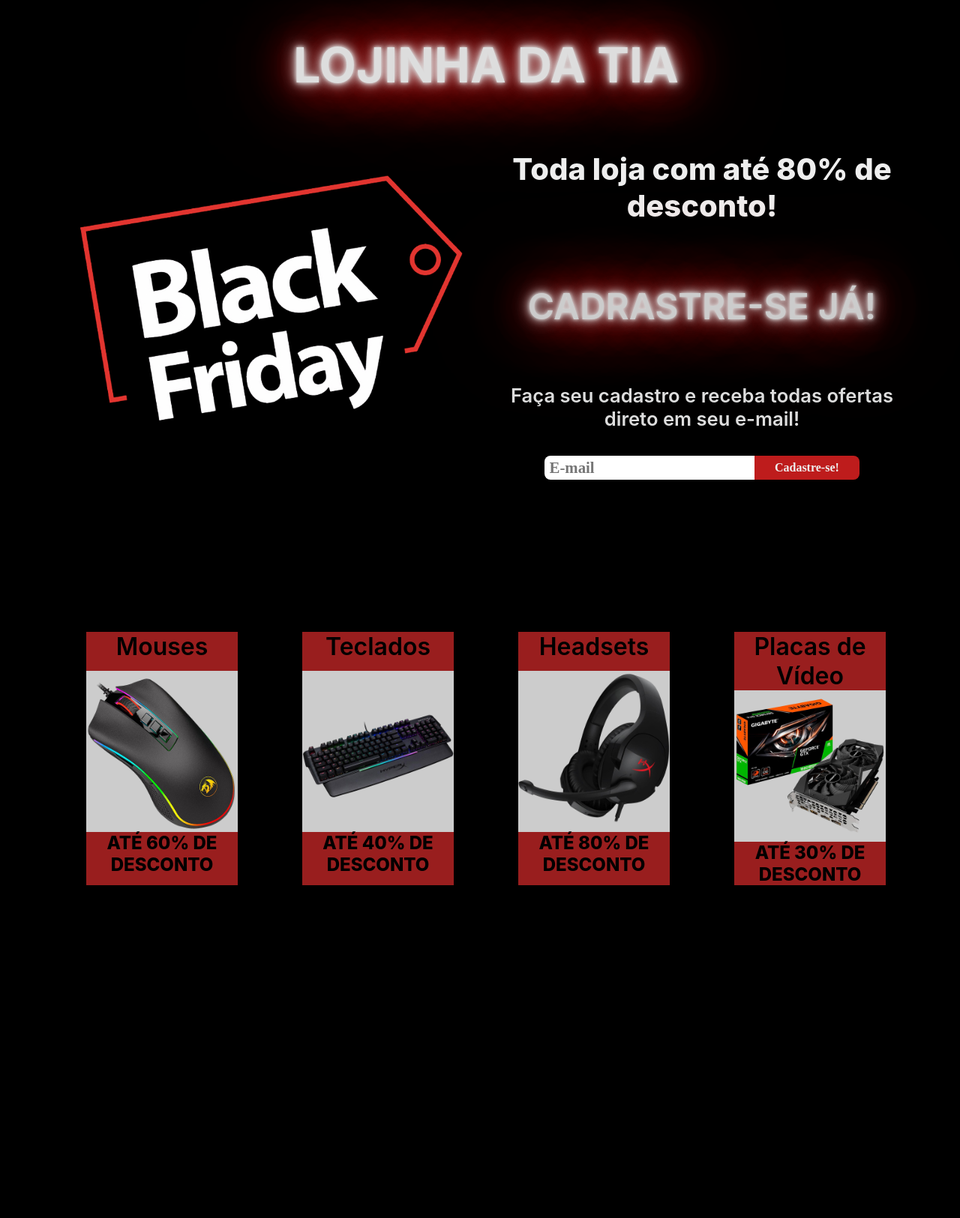
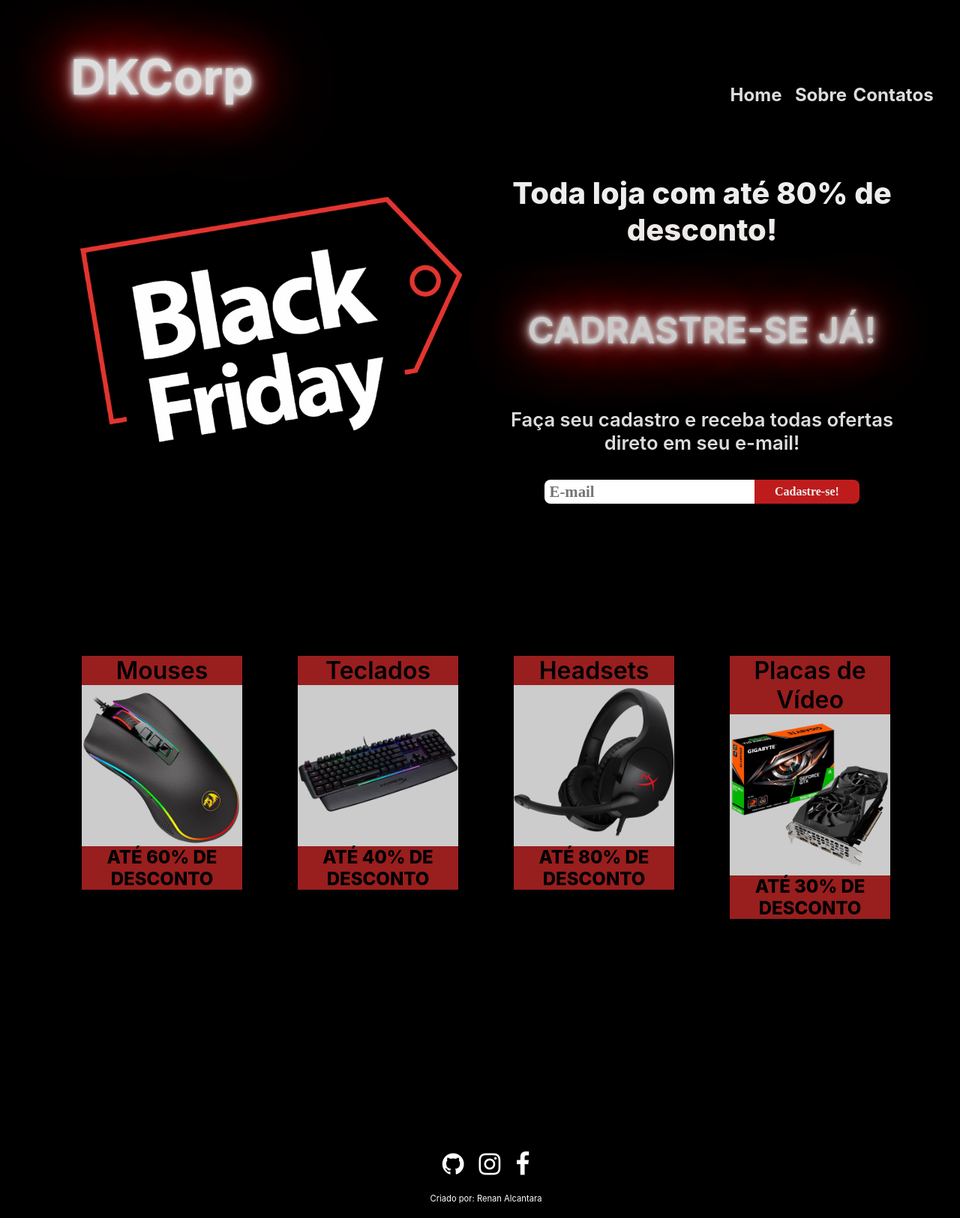
Before and after one commit to Rplalcantara/Desafio1-do-Hiring-Coders, a React (Create React App) app: page / in a window 1280 px wide. Shown: the whole page at 75% size. Before the commit the page ends 1365 px from the top, so only its background shows below. Built offline with nearby package versions, Linux system fonts and the light colour scheme.

Commit message:
Header e Footer adicionados

```diff
--- a/public/index.html
+++ b/public/index.html
@@ -9,6 +9,7 @@
       name="description"
       content="Web site created using create-react-app"
     />
+    <link rel="stylesheet" href="https://cdnjs.cloudflare.com/ajax/libs/font-awesome/4.7.0/css/font-awesome.min.css">
     <link rel="apple-touch-icon" href="%PUBLIC_URL%/logo192.png" />
     <!--
       manifest.json provides metadata used when your web app is installed on a
--- a/src/Home/index.js
+++ b/src/Home/index.js
@@ -35,9 +35,23 @@
 
   return (
     /* BODY */
+    <>
       <S.ContainerExterno>
         {/* HEADER */}
-      <S.Title>LOJINHA DA TIA</S.Title>
+        <S.ContainerHeader>
+        <S.Title>DKCorp</S.Title>
+        <S.MenuContainer>
+          <S.Bonkai to="/">
+            <S.MenuItem>Home</S.MenuItem>
+          </S.Bonkai>
+          <S.Bonkai to="/">
+          <S.MenuItem>Sobre</S.MenuItem>
+          </S.Bonkai>
+          <S.Bonkai to="/">
+          <S.MenuItem>Contatos</S.MenuItem>
+          </S.Bonkai>
+        </S.MenuContainer>
+        </S.ContainerHeader>
         {/* MAIN */}
         {/* FIRST PART */}
         <S.Container1>
@@ -78,33 +92,57 @@
         {/* SECOND PART */}
         <S.Container2>
           <S.SecondChild>
+            <S.Bonkai to="/">
               <S.TopText>Mouses</S.TopText>
               <S.CenterImg src="mouse.jpg" alt="Mouse"></S.CenterImg>
               <S.BotText>ATÉ 60% DE DESCONTO</S.BotText>
+            </S.Bonkai>
           </S.SecondChild>
 
           <S.SecondChild>
+            <S.Bonkai to="/">
               <S.TopText>Teclados</S.TopText>
               <S.CenterImg src="teclado.jpg" alt="Teclado"></S.CenterImg>
               <S.BotText>ATÉ 40% DE DESCONTO</S.BotText>
+            </S.Bonkai>
           </S.SecondChild>
 
           <S.SecondChild>
+            <S.Bonkai to="/">
               <S.TopText>Headsets</S.TopText>
               <S.CenterImg src="headset.jpg" alt="Headset"></S.CenterImg>
               <S.BotText>ATÉ 80% DE DESCONTO</S.BotText>
+            </S.Bonkai>
           </S.SecondChild>
 
           <S.SecondChild>
+            <S.Bonkai to="/">
               <S.TopText>Placas de Vídeo</S.TopText>
               <S.CenterImg
                 src="placadevideo.jpg"
                 alt="Placa de Video"
               ></S.CenterImg>
               <S.BotText>ATÉ 30% DE DESCONTO</S.BotText>
+            </S.Bonkai>
           </S.SecondChild>
         </S.Container2>
       </S.ContainerExterno>
+      {/* FOOTER */}
+      <S.Foot>
+        <S.IconBox>
+          <S.Bonkai to={{ pathname: "https://github.com/Rplalcantara" }} target="_blank">
+            <S.Icon3d className="fa fa-github fa-3x"></S.Icon3d>
+          </S.Bonkai>
+          <S.Bonkai to="/">
+            <S.Icon3d className="fa fa-instagram fa-3x"></S.Icon3d>
+          </S.Bonkai>
+          <S.Bonkai to="/">
+            <S.Icon3d className="fa fa-facebook fa-3x"></S.Icon3d>
+          </S.Bonkai>
+        </S.IconBox>
+        <p>Criado por: Renan Alcantara</p>
+      </S.Foot>
+    </>
     /* FIM DO BODY */
   );
 }
--- a/src/Home/style.js
+++ b/src/Home/style.js
@@ -1,4 +1,5 @@
 import styled, { keyframes } from "styled-components";
+import { Link } from 'react-router-dom';
 
 export const ContainerExterno = styled.body`
   display: flex;
@@ -8,6 +9,8 @@
   text-align: center;
   flex-wrap: nowrap;
   width: 90vw;
+  margin-bottom: 50px;
+  padding-bottom: 50px;
 
   @media (max-width: 600px) {
   }
@@ -33,10 +36,44 @@
 }
 `;
 
+export const ContainerHeader = styled.div`
+  width: 90vw;
+  max-width: 1600px;
+  padding: 1rem;
+  text-align: center;
+  display: grid;
+  grid-template-columns: 1fr 3fr;
+
+  @media (max-width: 600px) {
+    grid-template-columns: 1fr;
+  }
+`;
+
+export const MenuContainer = styled.div`
+  display: grid;
+  grid-template-columns: repeat(3, 10%);
+  justify-content: right;
+  align-content: end;
+
+  @media (max-width: 600px) {
+    margin-top: 2rem;
+    justify-content: center;
+    align-content: end;
+    grid-template-columns: repeat(3, 25%);
+  }
+`;
+
+export const MenuItem = styled.h1`
+  color: #ddd;
+  font-size: 1.5rem;
+  margin: 0;
+  padding: 0;
+`;
+
 export const Title = styled.header`
   display: flex;
   justify-self: center;
-  align-self: center;
+  align-self: start;
   margin-top: 2rem;
   animation-name: ${flicker};
   animation-duration: 5s;
@@ -238,14 +275,12 @@
 
 export const Container2 = styled.div`
   width: 90vw;
+  height: 50vh;
   max-width: 1600px;
   margin-top: 10rem;
   margin-bottom: 10rem;
-  text-align: center;
   display: flex;
   flex-wrap: nowrap;
-  justify-self: center;
-  justify-content: space-around;
 
   @media (max-width: 600px) {
     flex-wrap: wrap;
@@ -254,16 +289,29 @@
 
 export const SecondChild = styled.div`
   display: grid;
-  align-items: stretch;
+  height: 90%;
   margin-top: 0.5rem;
   margin-bottom: 0.5rem;
+  margin-left: 2.3rem;
+  margin-right: 2.3rem;
   flex-grow: 1;
-  grid-template-columns: repeat(4 1fr);
   font-size: 1.5rem;
+
+  &:hover {
+    transform: scale(1.05);
+  }
+  @media (max-width: 600px) {
+    margin-top: 5rem;
+    margin-bottom: 5rem;
+  }
 `;
 
+export const Bonkai = styled(Link)`
+    text-decoration: none;
+`
+
 export const TopText = styled.div`
-  width: 70%;
+  width: 100%;
   color: #000;
   font-size: 2rem;
   font-weight: 600;
@@ -273,14 +321,64 @@
 
 export const CenterImg = styled.img`
   justify-self: center;
-  width: 70%;
+  width: 100%;
+  vertical-align: middle;
 `;
 
 export const BotText = styled.div`
-  width: 70%;
+  width: 100%;
   color: #000;
   font-size: 1.5rem;
   font-weight: 800;
   justify-self: center;
   background-color: #991e1e;
+  margin-bottom: 5px;
 `;
+
+export const Foot = styled.footer`
+  color: #fff;
+  width: 100%;
+  font-size: 0.7rem;
+  display: inline-block;
+  text-align: center;
+  @media (max-width: 600px) {
+    margin-top: 100rem;
+  }
+`;
+
+export const IconBox = styled.div`
+  width: 100%;
+  min-height: 2rem;
+  background: #000;
+  display: flex;
+  justify-content: center;
+  align-items: center;
+`;
+
+const icond3 = keyframes`
+  0% {
+    text-shadow: 5px 4px #be1c1c, -5px -6px #000AA9;
+  }
+  25% {
+    text-shadow: -5px -6px $#be1c1c, 5px 4px #000AA9;
+  }
+  50% {
+    text-shadow: 5px -4px $#be1c1c, -8px 4px #000AA9;
+  }
+  75% {
+    text-shadow: -8px -4px $#be1c1c, -5px -4px #000AA9;
+  }
+  100% {
+    text-shadow: -5px 0 $#be1c1c, 5px -4px #000AA9;
+  }
+`;
+
+export const Icon3d = styled.i`
+  padding: 10px;
+  animation-name: ${icond3} 200ms 10;
+  color: #fff;
+  &:hover {
+    -webkit-animation: ${icond3} 200ms infinite;
+          animation: ${icond3} 200ms infinite;
+  }
+`;
```
Lines whose indentation alone changed are shown as unchanged.
